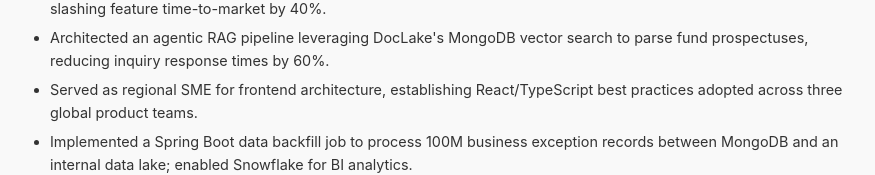
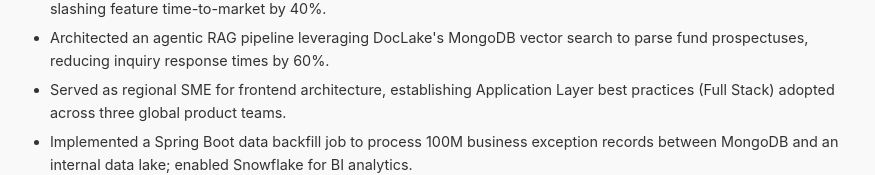
Before and after one commit to timzhangRepo/myportfolio, a React (Vite) app: page / in a window 1280 px wide. Shown: the part 710-885 px from the top of the page, without its empty margins (202-1077 px from the left). Built offline with nearby package versions, Linux system fonts and the light colour scheme.

Commit message:
Update SME bullet: React/TypeScript -> Application Layer Full Stack

```diff
--- a/src/data/resume.ts
+++ b/src/data/resume.ts
@@ -23,7 +23,7 @@
             "Designed a configuration-driven React/TypeScript frontend that abstracted complex settlement logic, cutting support ticket volume by 35% and accelerating daily settlement velocity.",
             "Established a global API-first contract framework with OpenAPI, reducing cross-team integration friction and slashing feature time-to-market by 40%.",
             "Architected an agentic RAG pipeline leveraging DocLake's MongoDB vector search to parse fund prospectuses, reducing inquiry response times by 60%.",
-            "Served as regional SME for frontend architecture, establishing React/TypeScript best practices adopted across three global product teams.",
+            "Served as regional SME for frontend architecture, establishing Application Layer best practices (Full Stack) adopted across three global product teams.",
             "Implemented a Spring Boot data backfill job to process 100M business exception records between MongoDB and an internal data lake; enabled Snowflake for BI analytics.",
             "Created a JavaScript utility kit to migrate 50K files from a legacy server to DocLake as part of a legacy system decommission.",
           ],
@@ -54,7 +54,7 @@
             "设计基于配置驱动的 React/TypeScript 前端，将复杂结算逻辑抽象化，使运营团队无需工程介入即可管理工作流，将支持工单量削减 35%，加速日常结算效率。",
             "建立基于 OpenAPI 的全球 API 优先合约框架，解耦前后端开发周期，将功能上线时间缩短 40%。",
             "架构智能 RAG 管道，利用 DocLake 的 MongoDB 向量搜索解析复杂基金招募说明书，使运营团队实现自然语言查询，将查询响应时间缩短 60%。",
-            "担任 SLC 办公室前端架构区域 SME，制定可扩展的 React/TypeScript 最佳实践，并在三个全球产品团队中推广落地。",
+            "担任 SLC 办公室前端架构区域 SME，制定可扩展的用户端（Application）Layer 最佳实践（Full Stack），并在三个全球产品团队中推广落地。",
             "使用 Spring Boot 和 Java 实现数据回填任务，处理 MongoDB 与内部数据湖之间的 1 亿条业务异常记录，并启用 Snowflake 支持商业智能分析。",
             "创建 JavaScript 工具包，将 5 万个文件从外部遗留服务器迁移至 DocLake，作为遗留系统退役的一部分。",
           ],
```
